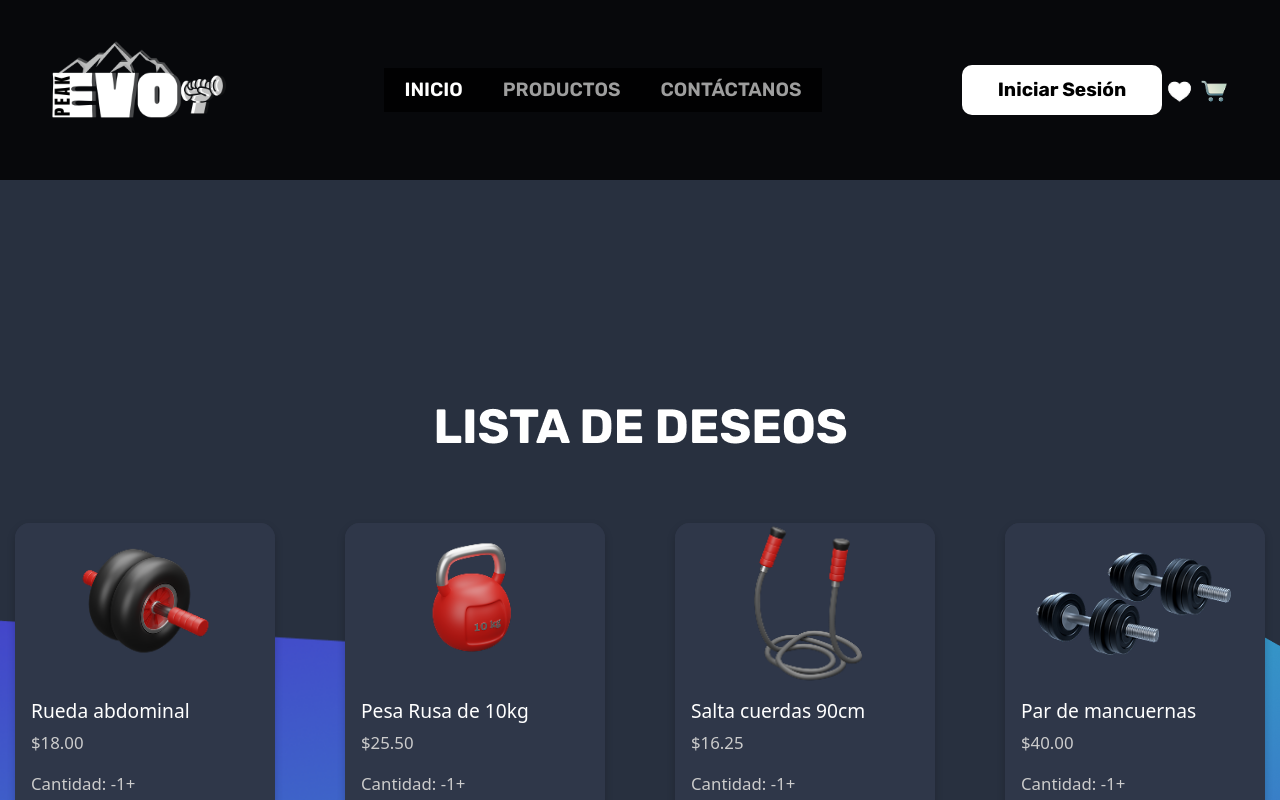
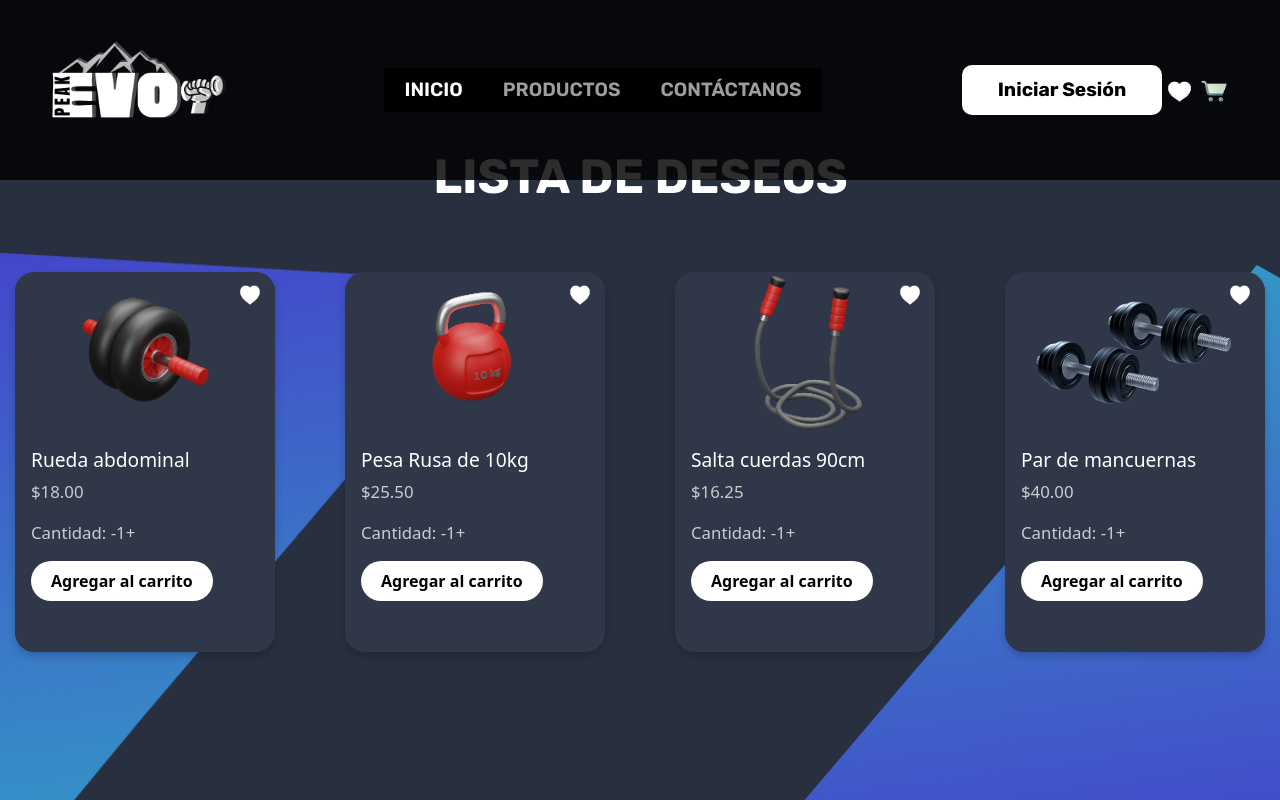
Before and after one commit to imanollramirez/EvoPeak_Online_Shop, a React (Vite) app in the folder frontend/evo-peak/: page /wishlist in a window 1280 px wide. Shown: the top 800 px of the page. Built offline with nearby package versions, Linux system fonts and the light colour scheme.

Commit message:
Wishlist finished

```diff
--- a/frontend/evo-peak/src/components/cardWishlist.jsx
+++ b/frontend/evo-peak/src/components/cardWishlist.jsx
@@ -2,6 +2,7 @@ import Card2 from '../assets/4.png';
 import Card3 from '../assets/9.png';
 import Card4 from '../assets/10.png';
 import Card1 from '../assets/Group 76.png';
+import WishList from '../assets/WishList_Icon.png';
 
 
 const CardWishlists = () => {
@@ -9,6 +10,7 @@ const CardWishlists = () => {
     <div className="row row-cols-1 row-cols-md-4 g-4"> {}
       <div className="col d-flex justify-content-center">
         <div className="card custom-card-size">
+        <img src={WishList} alt="Agregar a Wishlist" style={{ position: 'absolute', top: '10px', right: '10px', width: '30px', height: '24px', cursor: 'pointer' }} />
           <div className="card-img-container">
             <img src={Card4} className="card-img-top" alt="Rueda abdominal" />
           </div>
@@ -23,6 +25,7 @@ const CardWishlists = () => {
 
       <div className="col d-flex justify-content-center">
         <div className="card custom-card-size">
+        <img src={WishList} alt="Agregar a Wishlist" style={{ position: 'absolute', top: '10px', right: '10px', width: '30px', height: '24px', cursor: 'pointer' }} />
           <div className="card-img-container">
             <img src={Card2} className="card-img-top" alt="Pesa Rusa" />
           </div>
@@ -37,6 +40,7 @@ const CardWishlists = () => {
 
       <div className="col d-flex justify-content-center">
         <div className="card custom-card-size">
+        <img src={WishList} alt="Agregar a Wishlist" style={{ position: 'absolute', top: '10px', right: '10px', width: '30px', height: '24px', cursor: 'pointer' }} />
           <div className="card-img-container">
             <img src={Card3} className="card-img-top" alt="Salta cuerdas" />
           </div>
@@ -53,6 +57,7 @@ const CardWishlists = () => {
 
       <div className="col d-flex justify-content-center">
         <div className="card custom-card-size">
+        <img src={WishList} alt="Agregar a Wishlist" style={{ position: 'absolute', top: '10px', right: '10px', width: '30px', height: '24px', cursor: 'pointer' }} />
           <div className="card-img-container">
           <img src={Card1} className="card-img-top" alt="Salta cuerdas" />
 
--- a/frontend/evo-peak/src/pages/wishlist.css
+++ b/frontend/evo-peak/src/pages/wishlist.css
@@ -6,30 +6,32 @@ body {
   min-height: 100vh;
   margin: 0;
   padding: 0;
-
   height: 100vh;
 }
+
 .wishlist-container {
   position: relative;
   min-height: 100vh;
-
-
+  display: flex;
+  flex-direction: column;
+  justify-content: center;
+  align-items: center;
+  padding-top: 2rem; /* Opcional */
 }
 
 .titulo {
   display: block;
-  margin: 23rem auto 2rem auto;
+  margin: 0 auto 2rem auto;
   padding-top: 2rem;
 }
-
 
 .triangulo-izquierdo {
   position: absolute;
   bottom: 0;
-  left: -27;
+  left: 0;
   width: 40%;
-  height: auto;  /* Mantiene proporciones si es una imagen */
-  max-height: 300%;  /* Controla altura máxima */
+  height: auto;
+  max-height: 300%;
   object-fit: contain;
   z-index: -1;
 }
@@ -54,19 +56,32 @@ body {
   position: relative;
 }
 
+.card {
+  background-color: #2f3749;
+  color: white;
+  border: none;
+  border-radius: 20px; /* Rounded corners */
+  box-shadow: 0 4px 8px rgba(0, 0, 0, 0.2);
+  transition: transform 0.3s ease;
+  margin-bottom: 20px;
+  position: relative;
+  overflow: hidden; /* Ensure content doesn't overflow */
+}
 
-.card {
-  background-color: #2f3749; /* Fondo oscuro */
-  color: white; /* Color del texto */
-  border: none; /* Elimina el borde */
-  border-radius: 15px; /* Bordes redondeados */
-  box-shadow: 0 4px 8px rgba(0, 0, 0, 0.2); /* Sombra suave */
-  transition: transform 0.3s ease; /* Transición suave */
-  margin-bottom: 20px; /* Espacio entre las tarjetas */
+.card::before {
+  content: '';
+  position: absolute;
+  top: -20px; /* Adjust to control cut-off */
+  left: -20px; /* Adjust to control cut-off */
+  width: 100%;
+  height: 100%;
+  background: inherit;
+  z-index: -1;
+  transform: rotate(-5deg) scale(1.2); /* Adjust rotation and scale */
 }
 
 .card:hover {
-  transform: translateY(-5px); /* Eleva la tarjeta al pasar el ratón */
+  transform: translateY(-5px);
 }
 
 .card-title {
@@ -94,14 +109,14 @@ body {
 
 /* Tamaño aumentado */
 .custom-card-size {
-  width: 399px;  /* Aumentado de 220px a 280px */
-  min-height: 380px;  /* Aumentado de 320px a 380px */
-  margin: 0 15px 25px;  /* Más espacio entre cards */
+  width: 399px;
+  min-height: 380px;
+  margin: 0 15px 25px;
 }
 
 /* Contenedor de imágenes más grande */
 .card-img-container {
-  height: 160px;  /* Aumentado de 130px a 160px */
+  height: 160px;
   background: #2f3749;
   display: flex;
   align-items: center;
@@ -111,14 +126,14 @@ body {
 
 /* Imágenes más grandes */
 .card-img-top {
-  max-height: 200px;  /* Aumentado de 120px a 150px */
+  max-height: 200px;
   max-width: 95%;
   object-fit: contain;
 }
 
 /* Espaciado aumentado */
 .g-4 {
-  --bs-gutter-x: 2.5rem;  /* Aumentado de 2rem a 2.5rem */
+  --bs-gutter-x: 2.5rem;
   --bs-gutter-y: 2.5rem;
 }
 
@@ -126,6 +141,7 @@ body {
 .card-title {
   font-size: 1.2rem;
 }
+
 .card-text {
   font-size: 1.05rem;
 }
```
